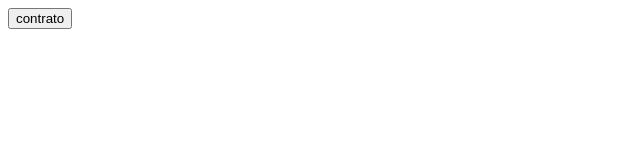
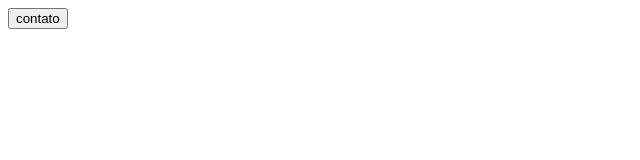
Before and after one commit to FriendlyDemon/meu-projeto-semantico, a plain HTML site: page index.html in a window 1280 px wide. Shown: the full height of the page, 0-640 px from the left. Drawn offline with Linux system fonts and the light colour scheme.

Commit message:
fix:changed btn from 'contrato' to 'contato'in index.html

```diff
--- a/index.html
+++ b/index.html
@@ -6,6 +6,6 @@
     <title>Meu Projeto</title>
   </head>
   <body>
-    <button>contrato</button>
+    <button>contato</button>
   </body>
 </html>
```
